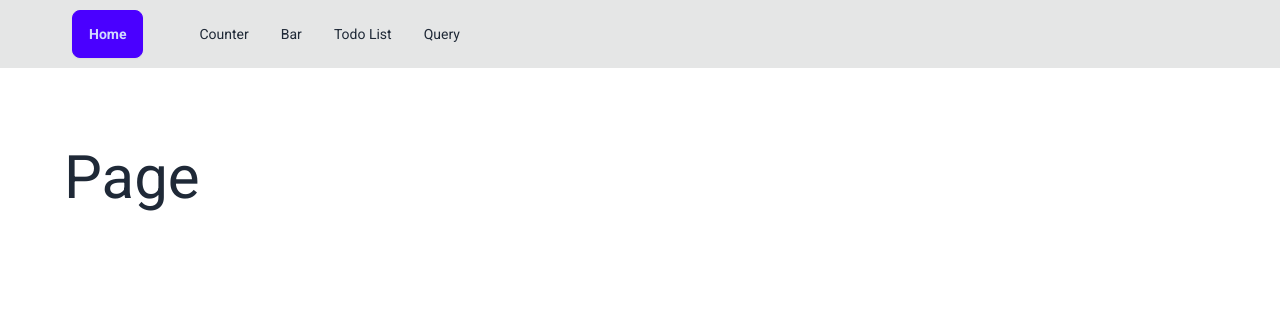
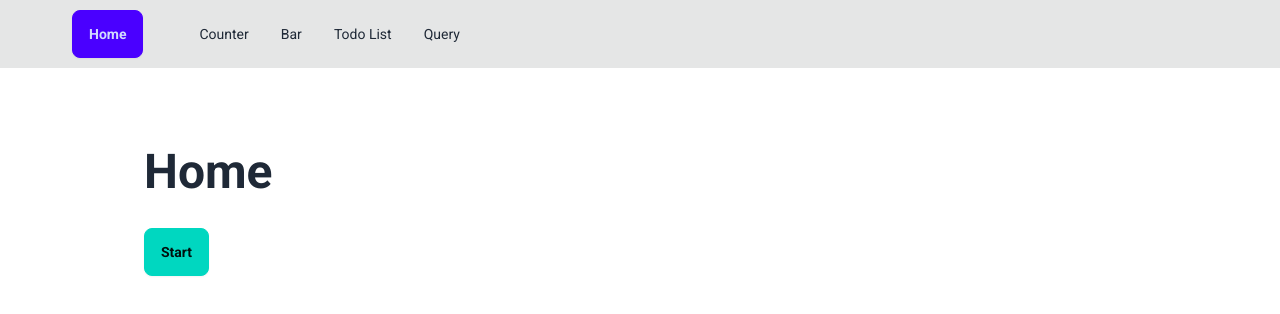
Before and after one commit to Bipin-Kalakheti/Practice_NextJs, a Next.js app in the folder next_app/: page / in a window 1280 px wide. Shown: the top 314 px of the page. Built offline with nearby package versions, Linux system fonts and the light colour scheme.

Commit message:
chore: change page name to page.js

```diff
--- a/next_app/app/layout.js
+++ b/next_app/app/layout.js
@@ -14,7 +14,7 @@ export default function RootLayout({ children }) {
     <html lang="en">
       <body className={roboto.className}>
         <Navbar />
-        <main className="py-20 max-w-6xl mx-auto">{children}</main>
+        <main className="p-20 max-w-6xl mx-auto">{children}</main>
       </body>
     </html>
   );
--- a/next_app/app/page.js
+++ b/next_app/app/page.js
@@ -1,9 +1,15 @@
-import React from 'react'
+import React from "react";
+import Link from "next/link";
 
-const page = () => {
+const Home = () => {
   return (
-    <h1 className="text-6xl">Page</h1>
-  )
-}
+    <div>
+      <h1 className="text-5xl mb-8 font-bold">Home</h1>
+      <Link href="counter" className="btn btn-accent">
+        Start
+      </Link>
+    </div>
+  );
+};
 
-export default page
+export default Home;
```
Also changed, not shown: next_app/app/counter/page.js (renamed from next_app/app/counter/counter.js), next_app/app/prisma/page.js (renamed from next_app/app/prisma/prisma.js), next_app/app/query/page.js (renamed from next_app/app/query/query.js), next_app/app/todo-list/page.js (renamed from next_app/app/todo-list/todo-list.js).
